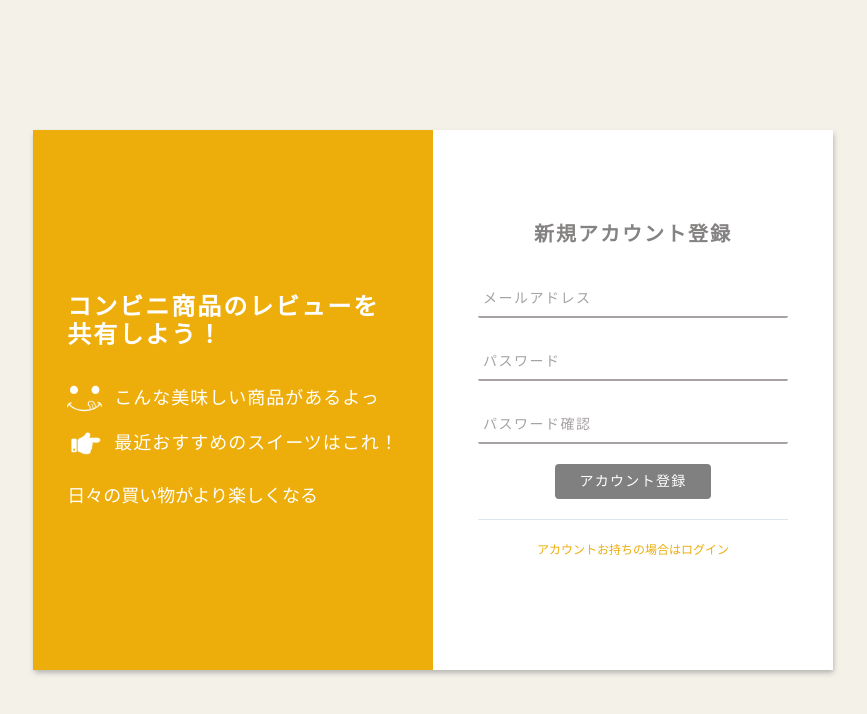
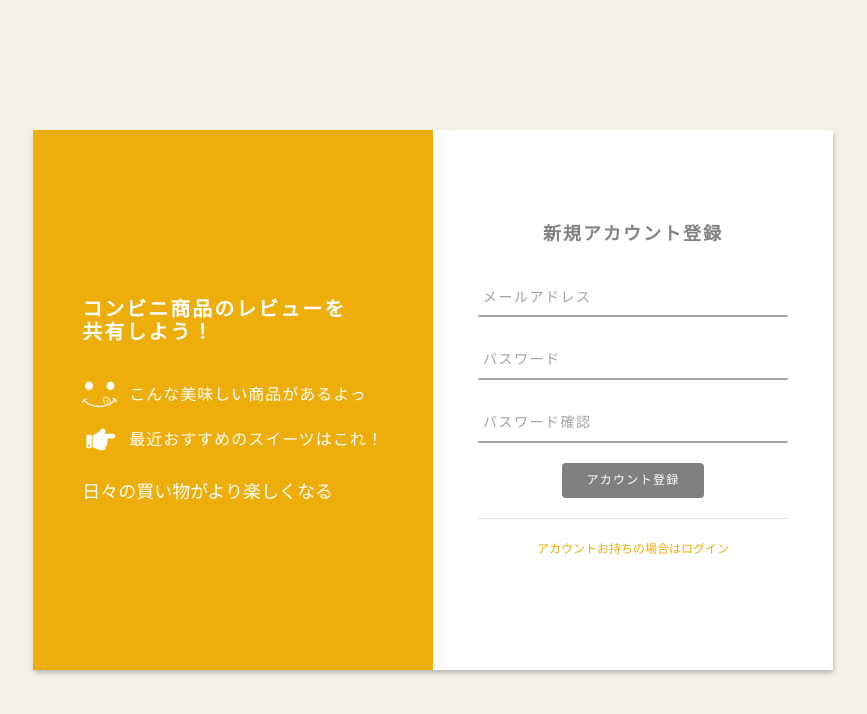
Before and after one commit to yusuke-ten/enfee, a React app: page /signup in a window 1280 px wide. Shown: the top 714 px of the page, without its empty margins (207-1074 px from the left). Built offline with nearby package versions, Linux system fonts and the light colour scheme.

Commit message:
Fix font size

```diff
--- a/src/components/atoms/Button/index.tsx
+++ b/src/components/atoms/Button/index.tsx
@@ -67,7 +67,7 @@ const getColorStyle = (color: ColorType, reverse: boolean) => {
 
 const StyledButton = styled.button<Props>`
   ${({ color = 'primary', reverse = false }) => getColorStyle(color, reverse)}
-  font-size: ${Size.FONT.BASE}px;
+  font-size: ${Size.FONT.SMALL}px;
   height: ${({ height = 35 }) => height}px;
   border-radius: ${({ shape }) => getshape(shape)}px;
   letter-spacing: 1.28px;
--- a/src/components/atoms/Heading/index.tsx
+++ b/src/components/atoms/Heading/index.tsx
@@ -53,19 +53,19 @@ const commonStyle = css`
 const StyledH1 = styled.h1<StyleProps>`
   color: ${({ color }) => getcolor(color)};
   text-align: ${props => props.align};
-  font-size: ${Size.FONT.XXLARGE}px;
+  font-size: ${Size.FONT.XLARGE}px;
   ${commonStyle}
 `;
 const StyledH2 = styled.h2<StyleProps>`
   color: ${({ color }) => getcolor(color)};
   text-align: ${props => props.align};
-  font-size: ${Size.FONT.XLARGE}px;
+  font-size: ${Size.FONT.LARGE}px;
   ${commonStyle}
 `;
 const StyledH3 = styled.h3<StyleProps>`
   color: ${({ color }) => getcolor(color)};
   text-align: ${props => props.align};
-  font-size: ${Size.FONT.LARGE}px;
+  font-size: ${Size.FONT.MEDIUM}px;
   ${commonStyle}
 `;
 
--- a/src/components/atoms/Label/index.tsx
+++ b/src/components/atoms/Label/index.tsx
@@ -4,7 +4,7 @@ import { Color, Size } from 'src/const';
 const Label = styled.label<{ isHidden?: boolean; isError?: boolean }>`
   visibility: ${props =>
     props.isHidden && !props.isError ? 'hidden' : 'visible'};
-  font-size: ${Size.FONT.SMALL}px;
+  font-size: ${Size.FONT.XSMALL}px;
   color: ${props => (props.isError ? Color.THEME.ERROR : Color.THEME.PRIMARY)};
   padding: 0 5px;
 `;
--- a/src/components/atoms/Line/index.tsx
+++ b/src/components/atoms/Line/index.tsx
@@ -41,7 +41,7 @@ const Text = styled.span`
   display: inline-block;
   padding: 0 16px;
   color: ${Color.FONT.SUPER_LIGHT};
-  font-size: ${Size.FONT.BASE}px;
+  font-size: ${Size.FONT.SMALL}px;
   line-height: 16px;
   text-align: center;
   background-color: #fff;
--- a/src/components/atoms/Rating/index.tsx
+++ b/src/components/atoms/Rating/index.tsx
@@ -10,7 +10,7 @@ import Rate40 from './svg/rate4.0.svg';
 import Rate45 from './svg/rate4.5.svg';
 import Rate50 from './svg/rate5.0.svg';
 
-export type Rating = '1' | '2' | '3' | '4' | '5' | '6' | '7' | '8' | '9' | '10';
+export type Rating = 1 | 2 | 3 | 4 | 5 | 6 | 7 | 8 | 9 | 10;
 
 interface Props {
   rating: Rating;
--- a/src/components/molecules/Feature/index.tsx
+++ b/src/components/molecules/Feature/index.tsx
@@ -19,7 +19,7 @@ const Wrapper = styled.div`
   display: flex;
   align-items: center;
   color: ${Color.FONT.LESS};
-  font-size: ${Size.FONT.LARGE}px;
+  font-size: ${Size.FONT.MEDIUM}px;
 
   > img {
     vertical-align: middle;
```
